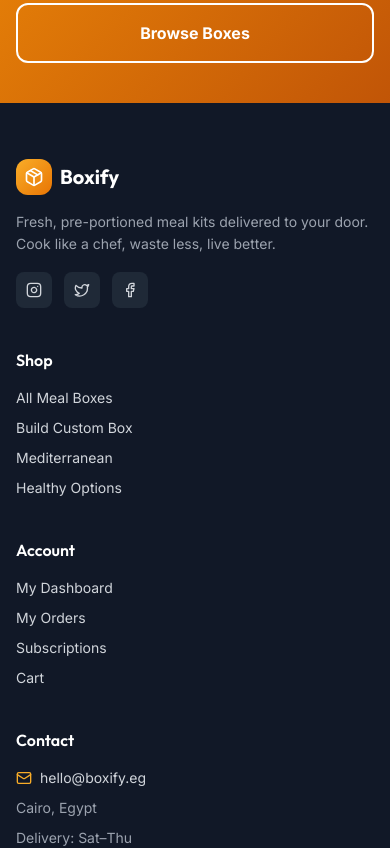
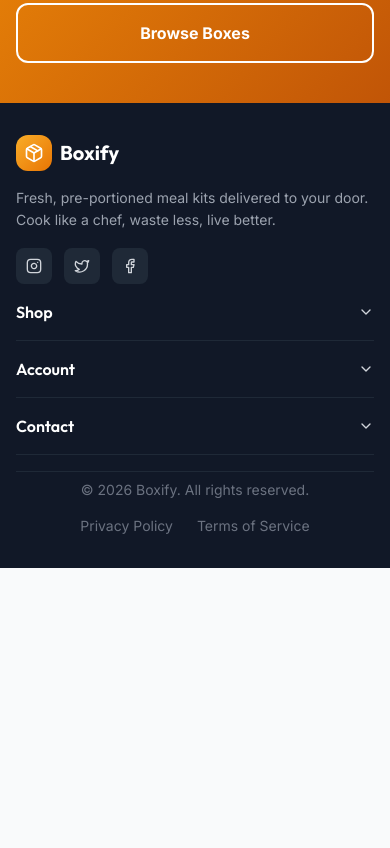
Before and after one commit to amiramiramira1/frontend-project, a React (Vite) app: page / in a window 390 px wide. Shown: the part 3500-4348 px from the top of the page. After the commit the page ends 4068 px from the top, so only its background shows below. Built offline with nearby package versions, Linux system fonts and the light colour scheme.

Commit message:
feat: add accordion to footer for mobile

```diff
--- a/src/components/Footer.jsx
+++ b/src/components/Footer.jsx
@@ -1,13 +1,36 @@
 import { Link } from 'react-router-dom';
-import { Package, Instagram, Twitter, Facebook, Mail } from 'lucide-react';
+import { Package, Instagram, Twitter, Facebook, Mail, ChevronDown } from 'lucide-react';
+import { useState } from 'react';
+
+function AccordionSection({ title, children }) {
+  const [isOpen, setIsOpen] = useState(false);
+
+  return (
+    <div className="border-b border-gray-800 md:border-none">
+      <button
+        className="w-full flex items-center justify-between py-4 md:py-0 text-left"
+        onClick={() => setIsOpen(!isOpen)}
+      >
+        <h4 className="font-semibold text-white">{title}</h4>
+        <ChevronDown
+          className={`w-4 h-4 md:hidden transition-transform duration-300 ${isOpen ? 'rotate-180' : ''}`}
+        />
+      </button>
+      <ul className={`space-y-2.5 text-sm overflow-hidden transition-all duration-300 md:block
+        ${isOpen ? 'max-h-40 mb-4' : 'max-h-0 md:max-h-none'}`}>
+        {children}
+      </ul>
+    </div>
+  );
+}
 
 export default function Footer() {
   return (
     <footer className="bg-gray-900 text-gray-300 mt-auto">
-      <div className="page-container py-14">
-        <div className="grid grid-cols-1 md:grid-cols-4 gap-10">
+      <div className="page-container py-8">
+        <div className="grid grid-cols-1 md:grid-cols-4 gap-0 md:gap-10">
           {/* Brand */}
-          <div className="md:col-span-1">
+          <div className="md:col-span-1 mb-0">
             <div className="flex items-center gap-2 mb-4">
               <div className="w-9 h-9 bg-gradient-to-br from-brand-400 to-brand-600 rounded-xl flex items-center justify-center">
                 <Package className="w-5 h-5 text-white" />
@@ -17,7 +40,7 @@ export default function Footer() {
             <p className="text-sm text-gray-400 leading-relaxed mb-4">
               Fresh, pre-portioned meal kits delivered to your door. Cook like a chef, waste less, live better.
             </p>
-            <div className="flex gap-3">
+            <div className="flex gap-3 mb-0">
               {[Instagram, Twitter, Facebook].map((Icon, idx) => (
                 <a key={idx} href="#" className="w-9 h-9 bg-gray-800 rounded-lg flex items-center justify-center hover:bg-brand-500 transition-colors">
                   <Icon className="w-4 h-4" />
@@ -26,38 +49,29 @@ export default function Footer() {
             </div>
           </div>
 
-          {/* Links */}
-          <div>
-            <h4 className="font-semibold text-white mb-4">Shop</h4>
-            <ul className="space-y-2.5 text-sm">
+          {/* Accordion Sections */}
+          <AccordionSection title="Shop">
             <li><Link to="/boxes" className="hover:text-brand-400 transition-colors">All Meal Boxes</Link></li>
             <li><Link to="/build-box" className="hover:text-brand-400 transition-colors">Build Custom Box</Link></li>
             <li><Link to="/boxes?category=Mediterranean" className="hover:text-brand-400 transition-colors">Mediterranean</Link></li>
             <li><Link to="/boxes?category=Healthy" className="hover:text-brand-400 transition-colors">Healthy Options</Link></li>
-            </ul>
-          </div>
+          </AccordionSection>
 
-          <div>
-            <h4 className="font-semibold text-white mb-4">Account</h4>
-            <ul className="space-y-2.5 text-sm">
+          <AccordionSection title="Account">
             <li><Link to="/dashboard" className="hover:text-brand-400 transition-colors">My Dashboard</Link></li>
             <li><Link to="/dashboard/orders" className="hover:text-brand-400 transition-colors">My Orders</Link></li>
             <li><Link to="/dashboard/subscriptions" className="hover:text-brand-400 transition-colors">Subscriptions</Link></li>
             <li><Link to="/cart" className="hover:text-brand-400 transition-colors">Cart</Link></li>
-            </ul>
-          </div>
+          </AccordionSection>
 
-          <div>
-            <h4 className="font-semibold text-white mb-4">Contact</h4>
-            <ul className="space-y-2.5 text-sm">
+          <AccordionSection title="Contact">
             <li className="flex items-center gap-2"><Mail className="w-4 h-4 text-brand-400" /> hello@boxify.eg</li>
             <li className="text-gray-400">Cairo, Egypt</li>
             <li className="text-gray-400">Delivery: Sat–Thu</li>
-            </ul>
-          </div>
+          </AccordionSection>
         </div>
 
-        <div className="border-t border-gray-800 mt-10 pt-6 flex flex-col md:flex-row items-center justify-between gap-4">
+        <div className="border-t border-gray-800 mt-4 pt-2 flex flex-col md:flex-row items-center justify-between gap-4">
           <p className="text-sm text-gray-500">© 2026 Boxify. All rights reserved.</p>
           <div className="flex gap-6 text-sm text-gray-500">
             <a href="#" className="hover:text-white transition-colors">Privacy Policy</a>
```
Lines whose indentation alone changed are shown as unchanged.
